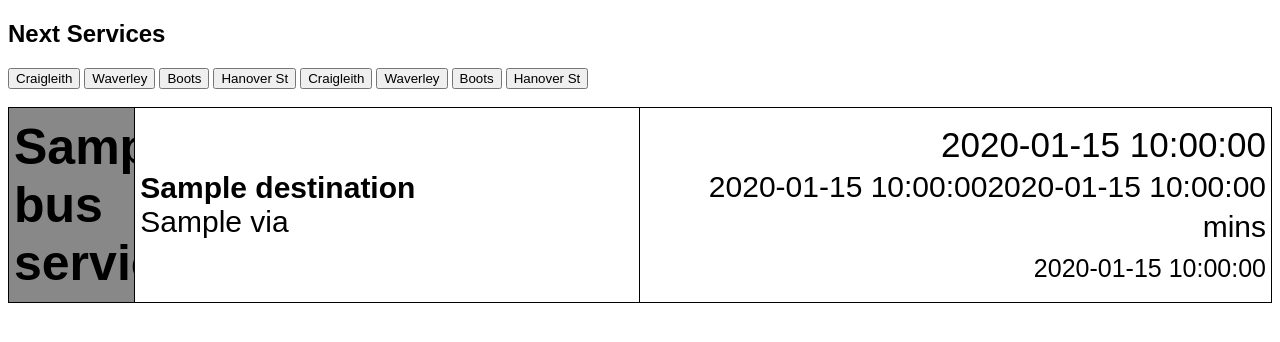
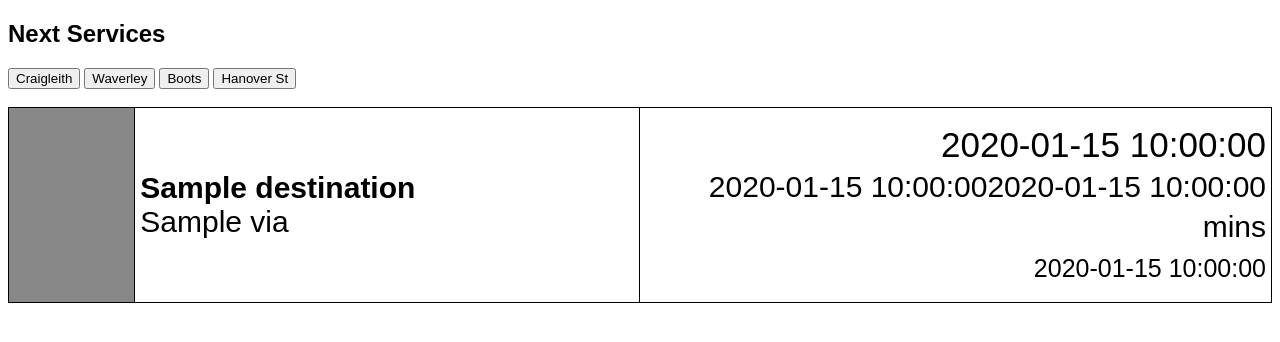
Before and after one commit to stuartgraham/LothianBus, a Python web app: template lothianbus/lambda/api_handler/templates/stopdetail.html in a window 1280 px wide. Shown: the top 342 px of the page. Run offline with Jinja, Linux system fonts and the light colour scheme; the template is opened without the code that fills it: most values are stand-ins (such as "Sample title", 1, 10 or a date in 2020).

Commit message:
Update jinja

```diff
--- a/lothianbus/lambda/api_handler/templates/stopdetail.html
+++ b/lothianbus/lambda/api_handler/templates/stopdetail.html
@@ -9,10 +9,6 @@
 <input type="button" onclick="location.href='/boots';" value="Boots" />
 <input type="button" onclick="location.href='/hanover';" value="Hanover St" />
 
-<button type="button1">Craigleith</button>
-<button type="button2">Waverley</button>
-<button type="button3">Boots</button>
-<button type="button4">Hanover St</button>
 <br><br>
     <table class="tg" style="width: 100%;table-layout: fixed;">
     <colgroup>
@@ -23,7 +19,7 @@
 
       {% for bus_service in bus_services %}
       <tr>
-        <td class="tg-yla0" style="background-color: {{ bus_service['back_colour'] }};text-color: {{ bus_service['text_colour'] }}">{{ bus_service['service_name'] }}</td>
+        <td class="tg-yla0" style="background-color: {{ bus_service['back_colour'] }};color: {{ bus_service['text_colour'] }}">{{ bus_service['service_name'] }}</td>
         <td class="tg-cly1"><b>{{  bus_service['destination'] }}</b><br>{{  bus_service['via'] }}</td>
         <td class="tg-mwxe">{{ bus_service['departure_time'] }}<br>
             <label class="standardlabel">{{ bus_service['time_delta_status'] }}{{ bus_service['time_delta'] }} mins</label><br>
```
